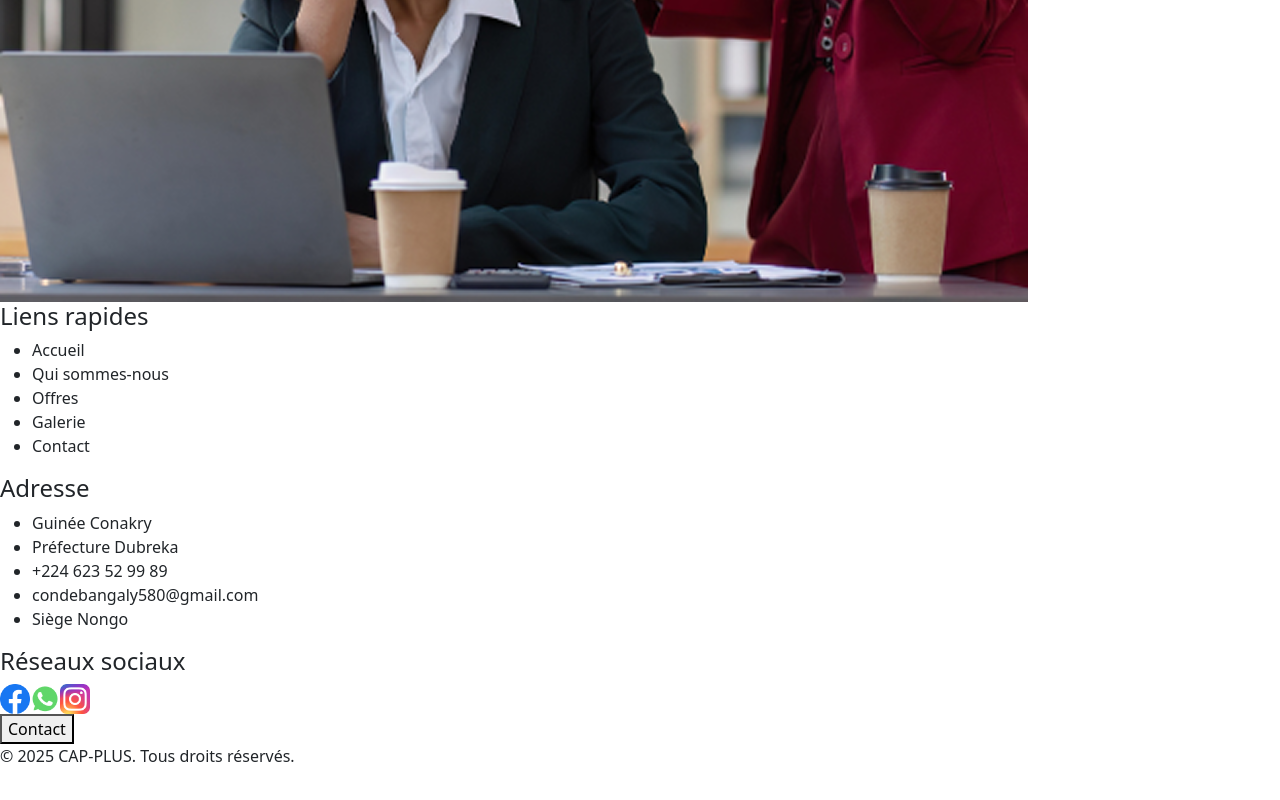
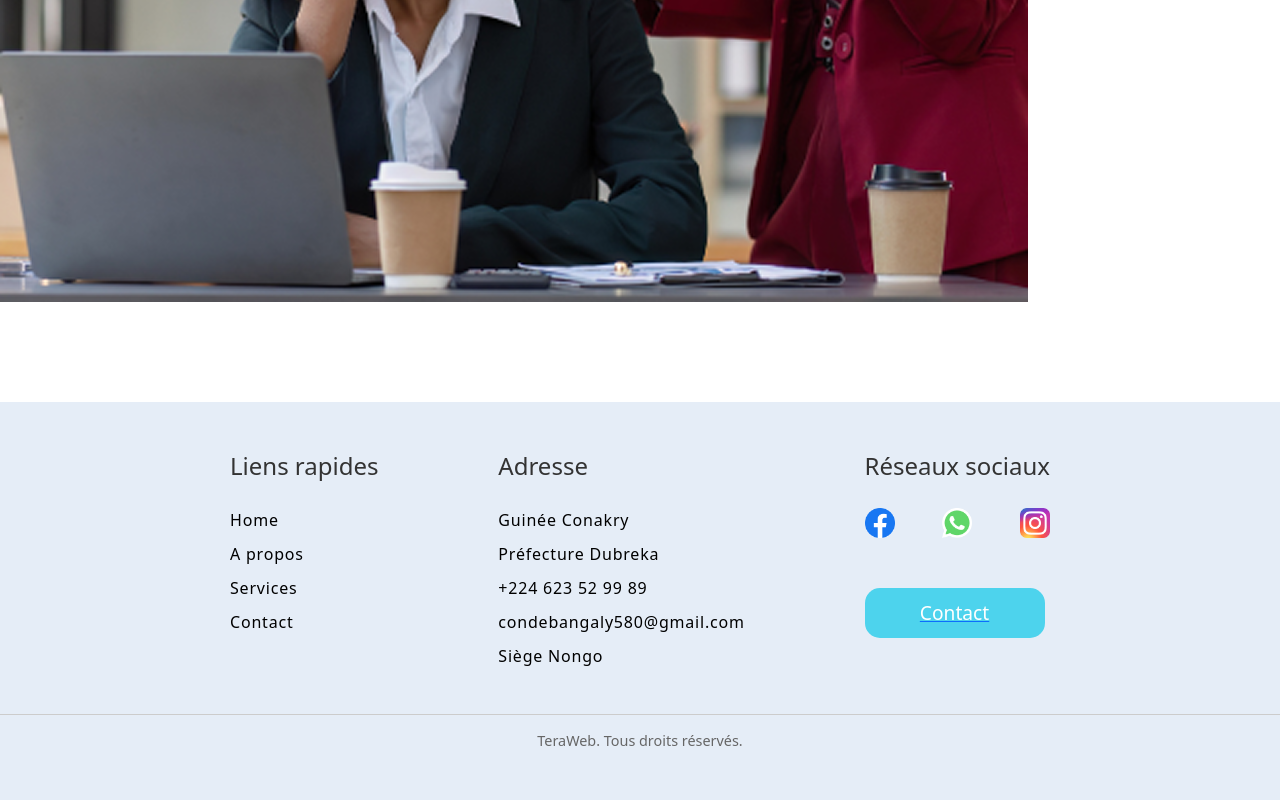
Before and after one commit to BangalyLeDeveloppeur/AS-consulting, a React (Vite) app in the folder frontend/: page / in a window 1280 px wide. Shown: the part 2137-2937 px from the top of the page. Built offline with nearby package versions, Linux system fonts and the light colour scheme; no server answers; a web font is replaced by a local one.

Commit message:
mise a jour du style footer

```diff
--- a/frontend/src/components/Footer.jsx
+++ b/frontend/src/components/Footer.jsx
@@ -13,11 +13,10 @@ const Footer = () => {
           <h4>Liens rapides</h4>
           <ul className="liens-rapides">
             <a>
-              <li className="liens-rapides">Accueil</li>
+              <li className="liens-rapides">Home</li>
             </a>
-            <li className="liens-rapides">Qui sommes-nous</li>
-            <li className="liens-rapides">Offres</li>
-            <li className="liens-rapides">Galerie</li>
+            <li className="liens-rapides">A propos</li>
+            <li className="liens-rapides">Services</li>
             <li className="liens-rapides">Contact</li>
           </ul>
         </div>
@@ -47,7 +46,7 @@ const Footer = () => {
         </div>
       </div>
       <div className="footer-bottom">
-        <p>© 2025 CAP-PLUS. Tous droits réservés.</p>
+        <p>TeraWeb. Tous droits réservés.</p>
       </div>
     </footer>
   );
--- a/frontend/src/styles/index.css
+++ b/frontend/src/styles/index.css
@@ -155,4 +155,105 @@
   background: transparent;
   border: none;
   cursor: pointer;
+}
+
+.footer {
+  background-color: #e5edf7;
+  padding: 50px 0;
+  margin-top: 100px;
+}
+.footer .footer-columns {
+  display: -webkit-box;
+  display: -ms-flexbox;
+  display: flex;
+  -webkit-box-pack: justify;
+      -ms-flex-pack: justify;
+          justify-content: space-between;
+  gap: 50px;
+  padding: 0 230px;
+}
+.footer .footer-columns h4 {
+  font-size: 1.5rem;
+  padding-bottom: 20px;
+  color: #333;
+}
+.footer .footer-section ul {
+  list-style-type: none;
+  padding: 0;
+}
+.footer .footer-section li {
+  margin-bottom: 10px;
+  letter-spacing: 0.05rem;
+  color: #000;
+}
+.footer .liens-rapides li {
+  cursor: pointer;
+  -webkit-transition: color 0.3s ease;
+  transition: color 0.3s ease;
+}
+.footer .liens-rapides li:hover {
+  color: #0077b6;
+}
+.footer .footer-section-adresse li {
+  cursor: default;
+  color: #000;
+}
+.footer .footer-section-adresse li:hover {
+  color: #000;
+}
+.footer .footer-bottom {
+  margin-top: 30px;
+  text-align: center;
+  font-size: 0.9rem;
+  color: #666;
+  border-top: 1px solid #ccc;
+  padding-top: 15px;
+}
+.footer .footer-resaux {
+  display: -webkit-box;
+  display: -ms-flexbox;
+  display: flex;
+  -ms-flex-pack: distribute;
+      justify-content: space-around;
+  -webkit-box-align: center;
+      -ms-flex-align: center;
+          align-items: center;
+  width: 200px;
+}
+.footer .footer-reseaux {
+  display: -webkit-box;
+  display: -ms-flexbox;
+  display: flex;
+  -webkit-box-pack: justify;
+      -ms-flex-pack: justify;
+          justify-content: space-between;
+}
+
+.savoirPlusF {
+  display: -webkit-box;
+  display: -ms-flexbox;
+  display: flex;
+  -webkit-box-pack: center;
+      -ms-flex-pack: center;
+          justify-content: center;
+  -webkit-box-align: center;
+      -ms-flex-align: center;
+          align-items: center;
+  height: 50px;
+  width: 180px;
+  margin-top: 50px;
+  background: #4dd3ed;
+  border: none;
+  border-radius: 15px;
+  color: white;
+  font-size: 1.2rem;
+  cursor: pointer;
+  -webkit-transition: all 0.3s ease;
+  transition: all 0.3s ease; /* animation douce */
+}
+
+.savoirPlusF:hover {
+  background: #014ab0;
+  -webkit-transform: scale(1.05);
+          transform: scale(1.05); /* effet zoom élégant */
 }/*# sourceMappingURL=index.css.map */
--- a/frontend/src/styles/index.scss
+++ b/frontend/src/styles/index.scss
@@ -2,3 +2,4 @@
 @use "./components/nav";
 @use "./components/slide";
 @use "./components/service";
+@use "./components/footer";
```
Also changed, not shown: 1 other file (tests, documents, lock files or other folders).
